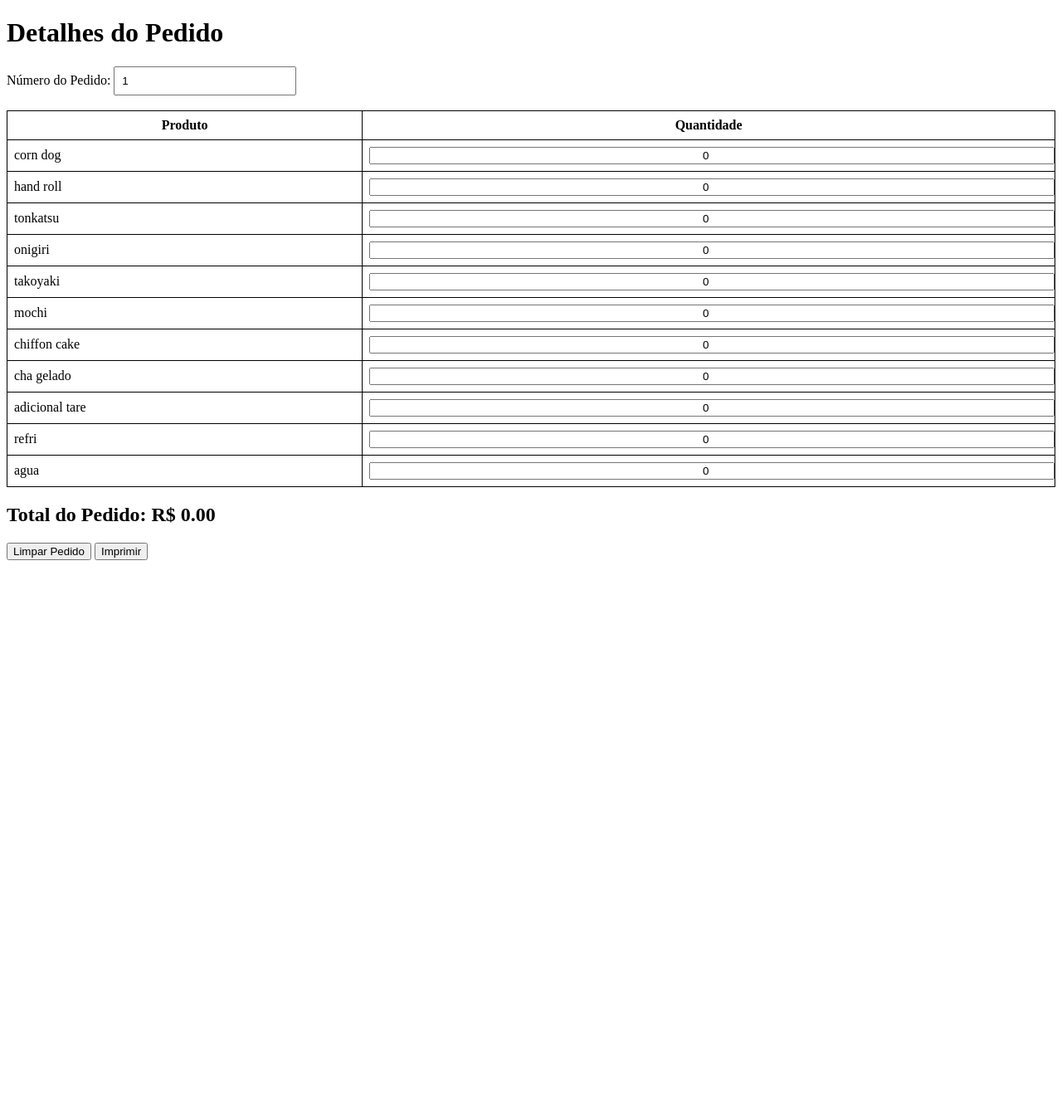
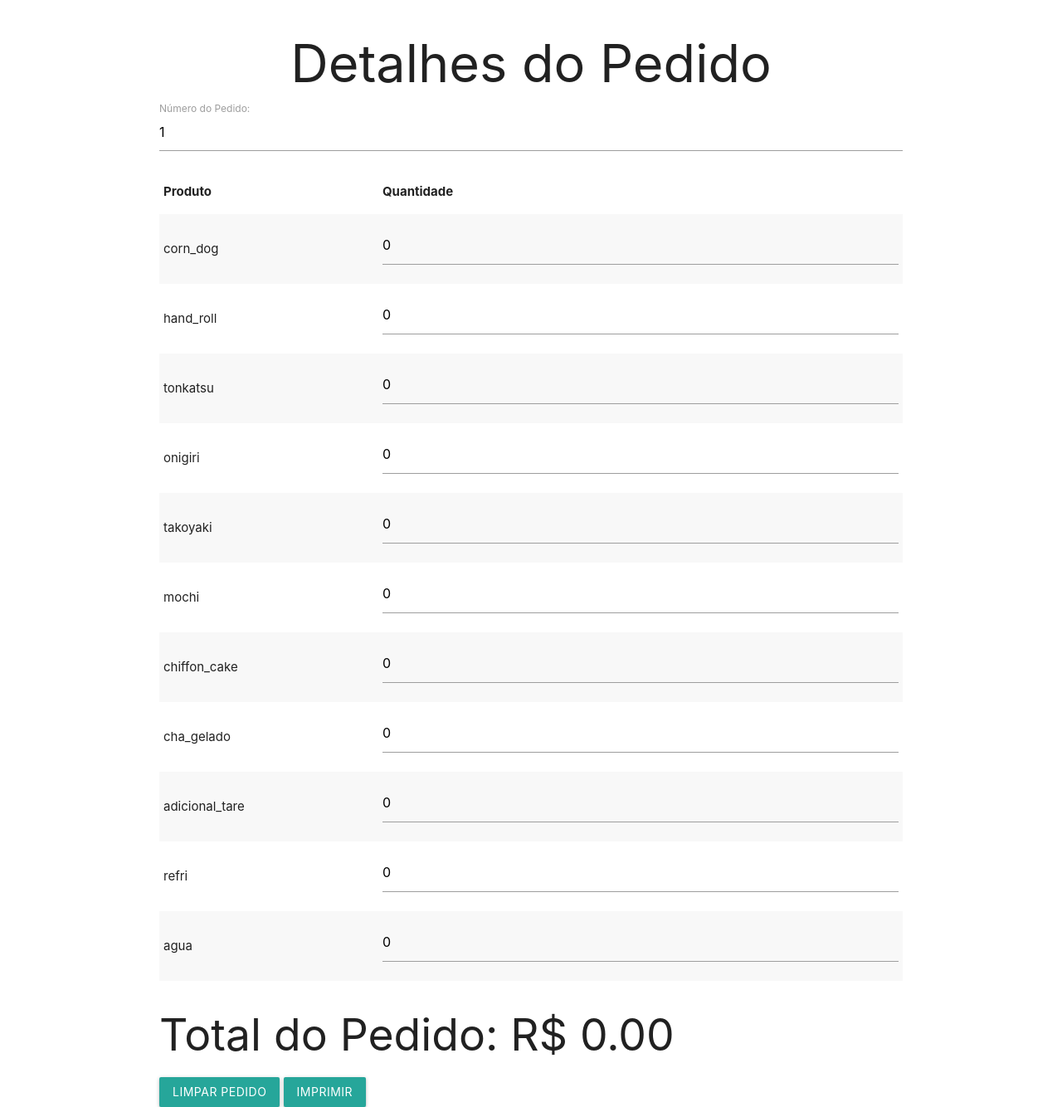
Before and after one commit to paulosandim/feiras-nami, a Flask app: page / in a window 1280 px wide. Shown: the whole page at 83% size. Before the commit the page ends 675 px from the top, so only its background shows below. Run offline with Flask 3, Linux system fonts and the light colour scheme.

Commit message:
add materialize no layout

```diff
--- a/templates/index.html
+++ b/templates/index.html
@@ -4,31 +4,57 @@
     <meta charset="UTF-8">
     <meta name="viewport" content="width=device-width, initial-scale=1.0">
     <title>Nami Street Food</title>
-    <style>
-        .input-numero-pedido {
-            width: 200px;
-            padding: 8px;
-        }
-        .centrar-quantidade {
-            text-align: center;
-        }
-        .input-quantidade {
-            text-align: center;
-            width: 100%;
-        }
-        table {
-            width: 100%;
-            border-collapse: collapse;
-        }
-        th, td {
-            border: 1px solid black;
-            padding: 8px;
-        }
-        th {
-            text-align: center;
-        }
-    </style>
+    <!-- Import Materialize CSS -->
+    <link href="https://cdnjs.cloudflare.com/ajax/libs/materialize/1.0.0/css/materialize.min.css" rel="stylesheet">
+
+    <!-- Import Google Icons (opcional) -->
+    <link href="https://fonts.googleapis.com/icon?family=Material+Icons" rel="stylesheet">
+</head>
+<body>
+    <div class="container">
+        <h1 class="center-align">Detalhes do Pedido</h1>
+        <form action="#" method="post">
+            <div class="input-field">
+                <label for="numero_pedido">Número do Pedido:</label>
+                <input type="number" id="numero_pedido" name="numero_pedido" min="1" value="{{ pedido.numero }}">
+            </div>
+
+            <table class="striped">
+                <thead>
+                    <tr>
+                        <th>Produto</th>
+                        <th>Quantidade</th>
+                    </tr>
+                </thead>
+                <tbody>
+                    {% for produto in pedido.produtos %}
+                    <tr data-produto="{{ produto.nome }}" data-preco="{{ produto.preco }}">
+                        <td>{{ produto.nome }}</td>
+                        <td class="center-align">
+                            <input type="number" name="quantidade_{{ produto.nome }}" min="0" value="{{ produto.quantidade }}" class="input-quantidade">
+                        </td>
+                    </tr>
+                    {% endfor %}
+                </tbody>
+            </table>
+
+            <h2>Total do Pedido: <span id="total_pedido">R$ 0.00</span></h2>
+
+            <button type="button" class="btn" onclick="limparPedido()">Limpar Pedido</button>
+            <button type="button" id="imprimirBtn" class="btn">Imprimir</button>
+        </form>
+    </div>
+
+    <!-- Import Materialize JS -->
+    <script src="https://cdnjs.cloudflare.com/ajax/libs/materialize/1.0.0/js/materialize.min.js"></script>
+
     <script>
+
+        document.addEventListener('DOMContentLoaded', function() {
+            const inputElements = document.querySelectorAll('input[type="number"]');
+            const imprimirBtn = document.getElementById('imprimirBtn');
+
+            // Função para atualizar o total do pedido
             function atualizarTotal() {
                 let total = 0;
                 const produtos = document.querySelectorAll('tr[data-produto]');
@@ -42,72 +68,33 @@
                 document.getElementById('total_pedido').innerText = `R$ ${total.toFixed(2)}`;
             }
 
+            // Função para limpar o pedido
             function limparPedido() {
-            const inputs = document.querySelectorAll('input[type="number"]');
-            inputs.forEach(input => {
-                input.value = '0';
+                inputElements.forEach(input => {
+                    input.value = '0'; // Define o valor dos campos como 0
                 });
                 document.getElementById('total_pedido').innerText = 'R$ 0.00';
             }
 
-        function imprimirEliminar() {
-            const botoes = document.querySelectorAll('button');
-            botoes.forEach(botao => botao.style.display = 'none');
-            const linhas = document.querySelectorAll('tr[data-produto]');
-            linhas.forEach(linha => {
-                const quantidade = parseInt(linha.querySelector('input').value);
-                if (quantidade === 0) {
-                    linha.style.display = 'none';
+            // Função para imprimir e depois limpar o pedido
+            function imprimirPedido() {
+                window.print();
             }
-            });
-            window.print();
-            botoes.forEach(botao => botao.style.display = 'inline');
-            linhas.forEach(linha => linha.style.display = '');
-        }
+
+            imprimirBtn.addEventListener('click', imprimirPedido);
 
             window.onafterprint = function() {
                 limparPedido();
             };
 
-        document.addEventListener('DOMContentLoaded', () => {
-            const inputElements = document.querySelectorAll('input[type="number"]');
-
+            // Associa o evento de atualização ao input de número
             inputElements.forEach(input => {
                 input.addEventListener('input', atualizarTotal);
             });
 
+            // Inicializa o total na primeira carga
             atualizarTotal();
         });
     </script>
-</head>
-<body>
-    <h1>Detalhes do Pedido</h1>
-    <form action="/" method="post">
-        <label for="numero_pedido">Número do Pedido:</label>
-        <input type="number" id="numero_pedido" name="numero_pedido" min="1" value="{{ pedido.numero }}" class="input-numero-pedido">
-        <br><br>
-
-        <table>
-            <thead>
-                <tr>
-                    <th>Produto</th>
-                    <th>Quantidade</th>
-                </tr>
-            </thead>
-            <tbody>
-                {% for produto in pedido.produtos %}
-                <tr data-produto="{{ produto.nome }}" data-preco="{{ produto.preco }}">
-                    <td>{{ produto.nome.replace('_', ' ') }}</td>
-                    <td class="centrar-quantidade">
-                        <input type="number" name="quantidade_{{ produto.nome }}" min="0" value="{{ produto.quantidade }}" class="input-quantidade">
-                    </td>
-                </tr>
-                {% endfor %}
-            </tbody>
-        </table>
-        <h2>Total do Pedido: <span id="total_pedido">R$ 0.00</span></h2>
-        <button type="button" onclick="limparPedido()">Limpar Pedido</button>
-        <button type="button" onclick="imprimirEliminar()">Imprimir</button>
-    </form>
 </body>
 </html>
```
Lines whose indentation alone changed are shown as unchanged.
